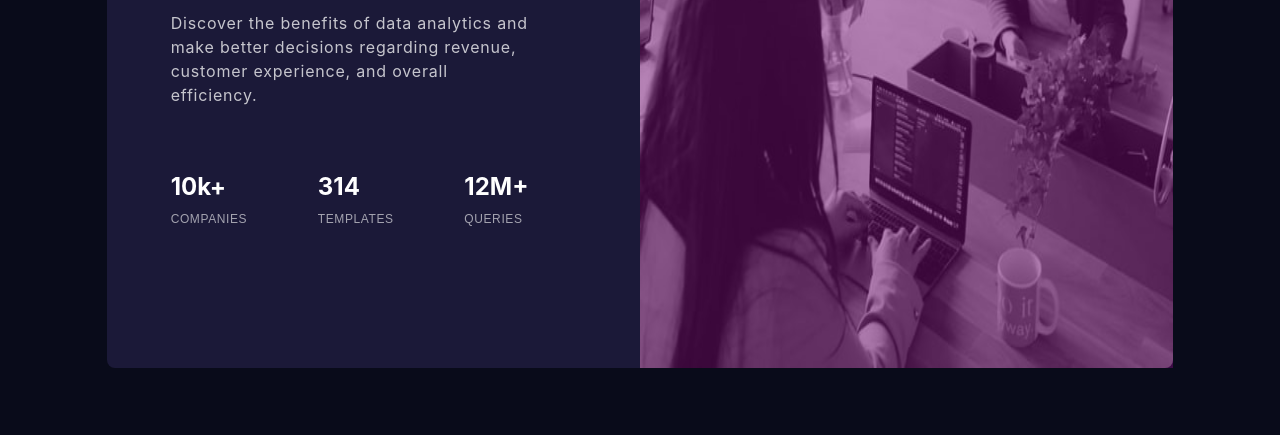
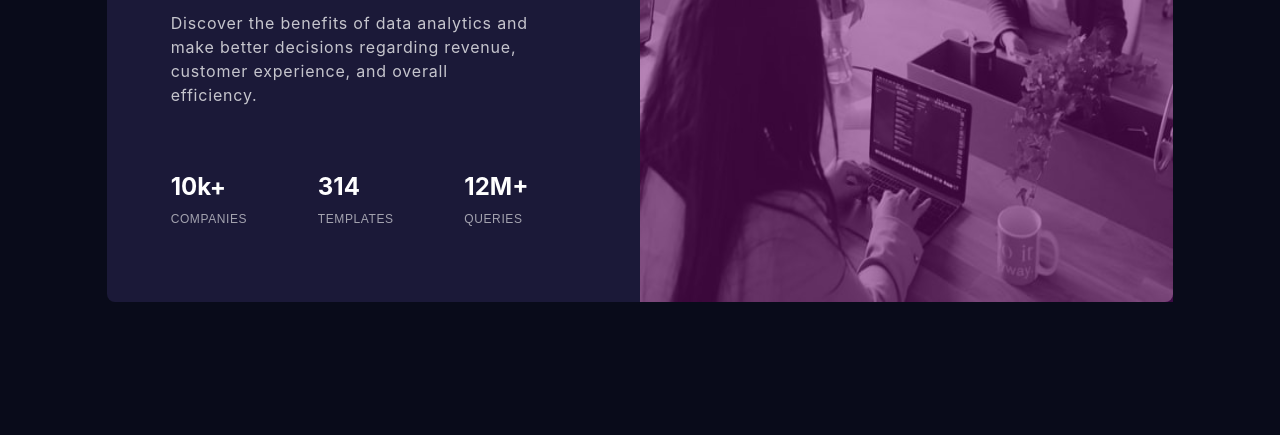
Before and after one commit to Rabiaismail21/stats-preview-page, a website: page src/index.html in a window 1280 px wide. Shown: the part 365-800 px from the top of the page. Drawn offline with Linux system fonts and the light colour scheme.

Commit message:
second commit

```diff
--- a/package.json
+++ b/package.json
@@ -4,7 +4,7 @@
   "description": "",
   "main": "index.js",
   "scripts": {
-    "test": "echo \"Error: no test specified\" && exit 1"
+    "build": "tailwindcss -i ./src/input.css -o ./dist/output.css --watch"
   },
   "keywords": [],
   "author": "",
--- a/src/index.html
+++ b/src/index.html
@@ -9,7 +9,7 @@
   </head>
 
   <body class="w-full h-full md:h-screen overflow-x-hidden bg-blackRussian grid place-items-center md:py-0 py-16">
-    <div class="w-5/6 md:w-10/12 md:h-5/6 h-full flex flex-col-reverse md:flex-row rounded-lg bg-slateBlue">
+    <div class="w-5/6 md:w-10/12 md:h-2/3 h-full flex flex-col-reverse md:flex-row rounded-lg bg-slateBlue">
       <div class="text-container md:w-2/4 h-full flex flex-col justify-center items-center md:items-start pl-5 pr-5 md:pl-16 md:pr-10 pt-10 md:pt-0 pb-8 md:pb-0">
         <div class="text-content">
         <h1 class="main_heading text-3xl md:text-5xl pb-8 text-white font-inter font-bold leading-tight text-center md:text-left">
```
Also changed, not shown: dist/output.css.
